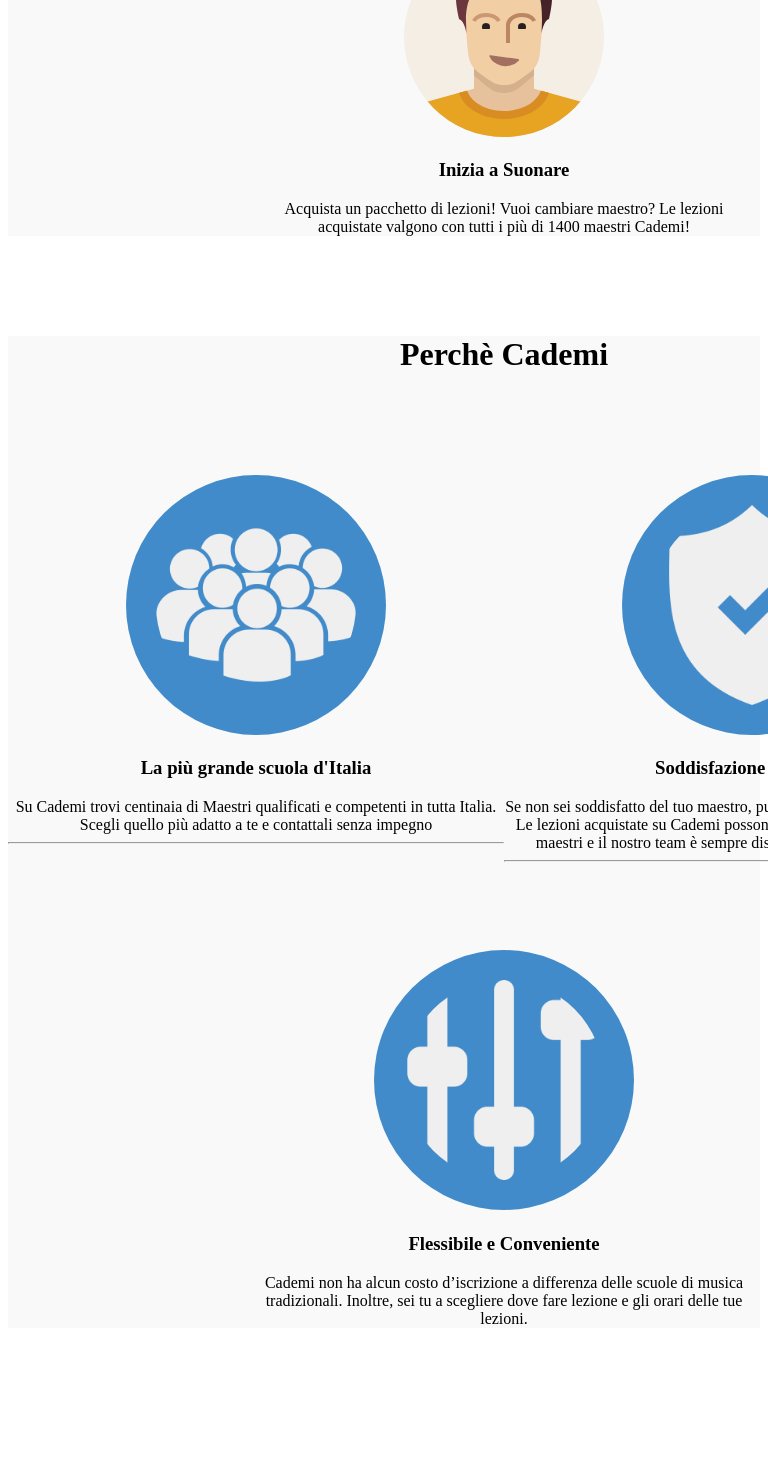
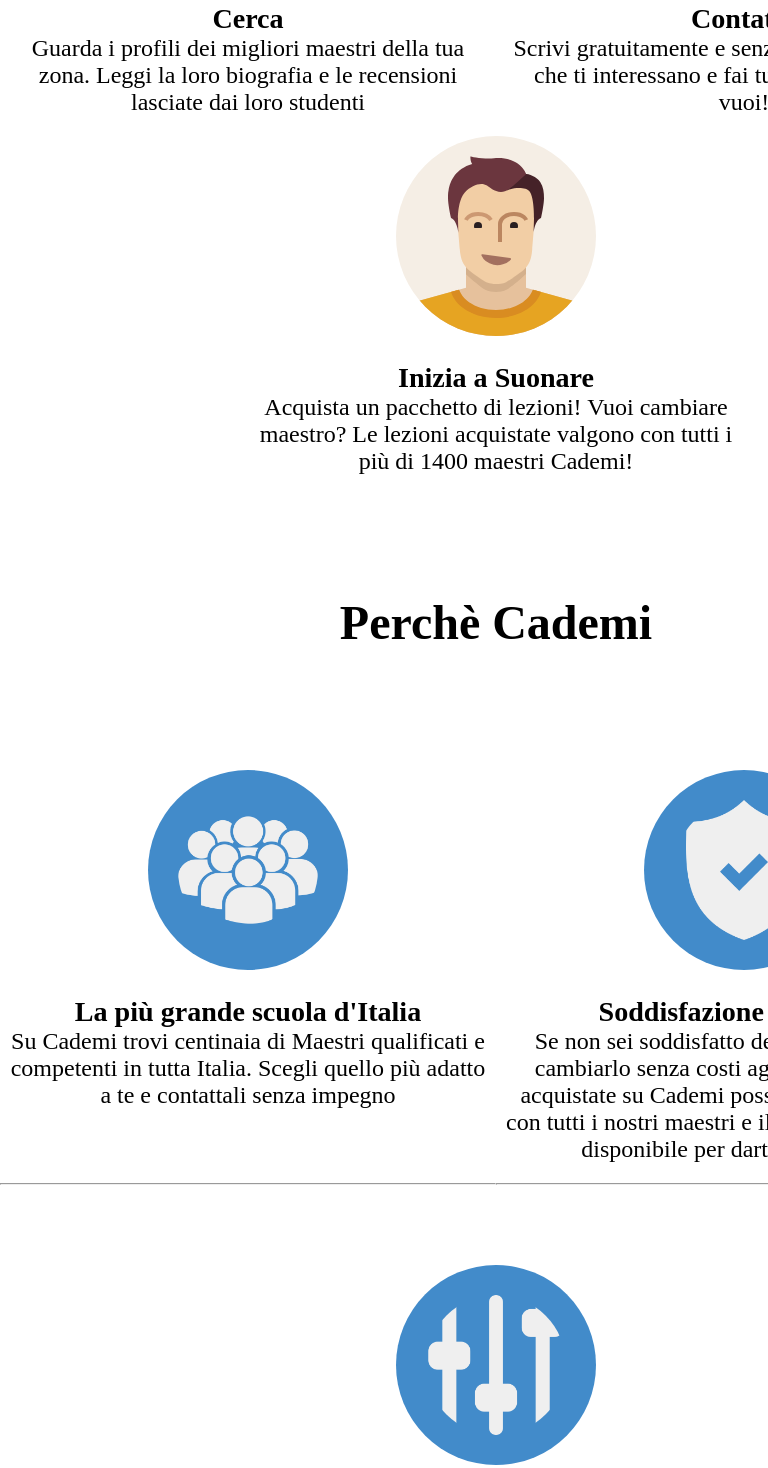
Before and after one commit to AndreaGaggia/html-css-resp-wannabe-12bool, a plain HTML site: page index.html in a window 768 px wide. Shown: the part 993-2461 px from the top of the page. Before the commit the page ends 2329 px from the top, so only its background shows below. Drawn offline with Linux system fonts and the light colour scheme.

Commit message:
Style for md screens

```diff
--- a/assets/css/style.css
+++ b/assets/css/style.css
@@ -42,3 +42,41 @@ img {
 .clear {
   clear: both;
 }
+
+
+@media screen and (max-width: 420px) {
+
+}
+
+@media screen and (min-width: 420px) and (max-width: 768px) {
+  * {
+    box-sizing: border-box;
+    margin: 0;
+    padding: 0;
+  }
+
+  body {
+    font-size: 1.5rem;
+  }
+
+  h1 {
+    margin-bottom: 40px;
+  }
+
+  img, p {
+    margin-bottom: 20px;
+  }
+
+  p {
+    padding: 0 10px;
+  }
+
+  .container.grey {
+    background: none;
+  }
+
+  #why p {
+    height: 135px;
+  }
+
+}
--- a/index.html
+++ b/index.html
@@ -15,12 +15,12 @@
       <div class="left col-lg-6 col-md-6 col-sm-12">
         <img src="assets/img/icon/maps.png" alt="">
         <h3>A casa tua</h3>
-        Scegli il tuo maestro preferito e prenota la prima lezione a casa tua, a casa del maestro o nel suo studio
+        <p>Scegli il tuo maestro preferito e prenota la prima lezione a casa tua, a casa del maestro o nel suo studio</p>
       </div>
       <div class="right col-lg-6 col-md-6 col-sm-12">
         <img src="assets/img/icon/screen.png" alt="">
         <h3>Online</h3>
-        Impara senza muoverti da casa! Scegli da una vastissima lista di maestri abilitati all'insegnamento online, senza doverti preoccupare di distanze e spostamenti
+        <p>Impara senza muoverti da casa! Scegli da una vastissima lista di maestri abilitati all'insegnamento online, senza doverti preoccupare di distanze e spostamenti</p>
       </div>
     </div>
   </div>
@@ -31,17 +31,17 @@
       <div class="left col-lg-4 col-md-6 col-sm-12">
         <img src="assets/img/search.svg" alt="">
         <h3>Cerca</h3>
-        Guarda i profili dei migliori maestri della tua zona. Leggi la loro biografia e le recensioni lasciate dai loro studenti
+        <p>Guarda i profili dei migliori maestri della tua zona. Leggi la loro biografia e le recensioni lasciate dai loro studenti</p>
       </div>
       <div class="central col-lg-4 col-md-6 col-sm-12">
         <img src="assets/img/letter.svg" alt="">
         <h3>Contatta</h3>
-        Scrivi gratuitamente e senza impegno ai maestri che ti interessano e fai tutte le domande che vuoi!
+        <p>Scrivi gratuitamente e senza impegno ai maestri che ti interessano e fai tutte le domande che vuoi!</p>
       </div>
       <div class="right col-lg-4 col-offset-md-3 col-md-6 col-sm-12">
         <img src="assets/img/male.svg" alt="">
         <h3>Inizia a Suonare</h3>
-        Acquista un pacchetto di lezioni! Vuoi cambiare maestro? Le lezioni acquistate valgono con tutti i più di 1400 maestri Cademi!
+        <p>Acquista un pacchetto di lezioni! Vuoi cambiare maestro? Le lezioni acquistate valgono con tutti i più di 1400 maestri Cademi!</p>
       </div>
     </div>
   </div>
@@ -52,19 +52,19 @@
       <div class="first mt-80 col-lg-12 col-md-6 col-sm-12">
         <img src="assets/img/icon/profile.png" alt="">
         <h3>La più grande scuola d'Italia</h3>
-        Su Cademi trovi centinaia di Maestri qualificati e competenti in tutta Italia. Scegli quello più adatto a te e contattali senza impegno
+        <p>Su Cademi trovi centinaia di Maestri qualificati e competenti in tutta Italia. Scegli quello più adatto a te e contattali senza impegno</p>
         <hr>
       </div>
       <div class="second mt-80 col-lg-12 col-md-6 col-sm-12">
         <img src="assets/img/icon/secure.png" alt="">
         <h3>Soddisfazione Garantita</h3>
-        Se non sei soddisfatto del tuo maestro, puoi cambiarlo senza costi aggiuntivi. Le lezioni acquistate su Cademi possono essere utilizzate con tutti i nostri maestri e il nostro team è sempre disponibile per darti un consiglio!
+        <p>Se non sei soddisfatto del tuo maestro, puoi cambiarlo senza costi aggiuntivi. Le lezioni acquistate su Cademi possono essere utilizzate con tutti i nostri maestri e il nostro team è sempre disponibile per darti un consiglio!</p>
         <hr>
       </div>
       <div class="third mt-80 col-lg-12 col-offset-md-3 col-md-6 col-sm-12">
         <img src="assets/img/icon/flex.png" alt="">
         <h3>Flessibile e Conveniente</h3>
-        Cademi non ha alcun costo d’iscrizione a differenza delle scuole di musica tradizionali. Inoltre, sei tu a scegliere dove fare lezione e gli orari delle tue lezioni.
+        <p>Cademi non ha alcun costo d’iscrizione a differenza delle scuole di musica tradizionali. Inoltre, sei tu a scegliere dove fare lezione e gli orari delle tue lezioni.</p>
       </div>
     </div>
   </div>
```
